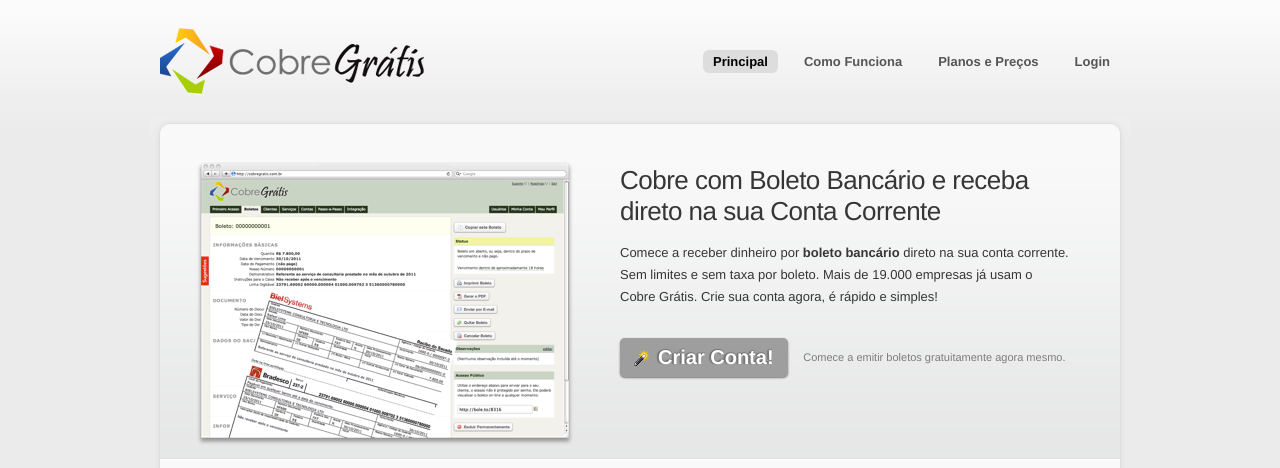
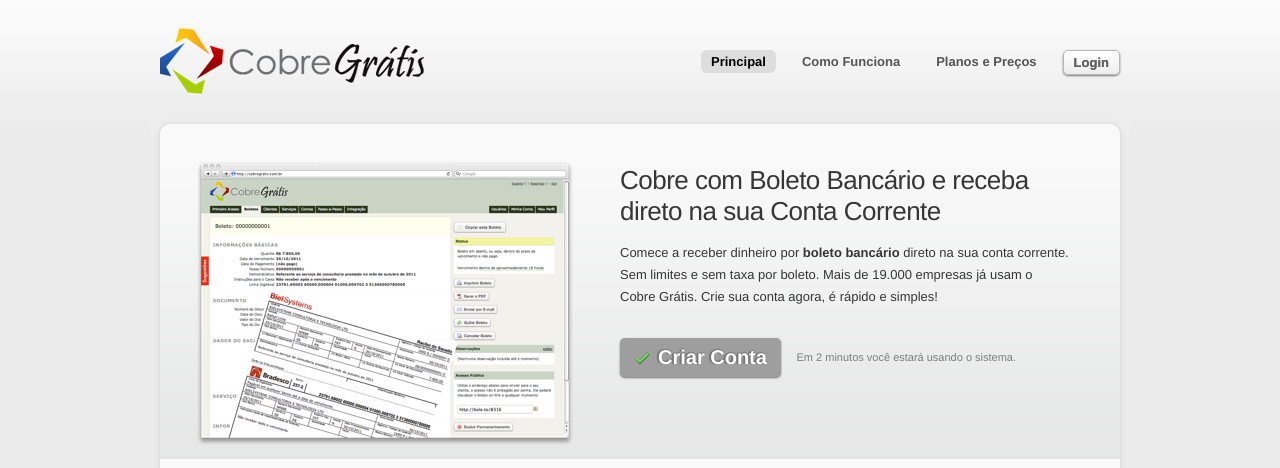
Before and after one commit to CobreGratis/cobregratis.github.io, a Jekyll site: the page built from index.html, in a window 1280 px wide and 900 px high, cut to the strip 0-468 px from the top of the window. Built offline with Jekyll 4.4.1, drawn with Linux system fonts in a browser that asks for light colours; nearby versions of some CDN libraries; some web fonts are replaced; comment, search, counter and statistics services are not loaded; grey boxes are pictures that could not be loaded.

Commit message:
improve call to action

```diff
--- a/_layouts/default.html
+++ b/_layouts/default.html
@@ -87,7 +87,7 @@
 				<li {% if page.slug == 'home' %}class="active"{% endif %}><a href="/">Principal</a></li>
 				<li {% if page.slug == 'como-funciona' %}class="active"{% endif %}><a href="/como-funciona-boleto-bancario/">Como Funciona</a></li>
 				<li {% if page.slug == 'planos' %}class="active"{% endif %}><a href="/planos/">Planos e Preços</a></li>
-				<li><a href="https://app.cobregratis.com.br/users/login">Login</a></li>
+				<li><a href="https://app.cobregratis.com.br/users/login" class="sexybutton sexysimple sexywhite sexymedium">Login</a></li>
 			</ul>
 			<div class="clear"></div>
 		</div>
--- a/como_funciona.html
+++ b/como_funciona.html
@@ -7,7 +7,7 @@
 <div class="header page">
 	<h1>Como Funciona o Boleto Bancário</h1>
 	<ul>
-	  <li><a href="https://app.cobregratis.com.br/accounts/new" class="sexybutton sexysimple sexygreen sexyxxl"><span class="wand">Criar Conta!</span></a></li>
+	  <li><a href="https://app.cobregratis.com.br/accounts/new" class="sexybutton sexysimple sexygreen sexyxxl"><span class="ok">Criar Conta!</span></a></li>
 	</ul>
 </div>
 
--- a/index.html
+++ b/index.html
@@ -12,8 +12,8 @@
   <div class="info">
   	<h1>Cobre com Boleto Bancário e receba direto na sua Conta Corrente</h1>
   	<p>Comece a receber dinheiro por <strong>boleto bancário</strong> direto na sua conta corrente. Sem limites e sem taxa por boleto. Mais de 19.000 empresas já usam o Cobre Grátis. Crie sua conta agora, é rápido e simples!</p>
-  	<a href="https://app.cobregratis.com.br/accounts/new" class="sexybutton sexysimple sexygreen sexyxxl"><span class="wand">Criar Conta!</span></a>
-  	<span class="trial">Comece a emitir boletos gratuitamente agora mesmo.</span>
+  	<a href="https://app.cobregratis.com.br/accounts/new" class="sexybutton sexysimple sexygreen sexyxxl"><span class="ok">Criar Conta</span></a>
+  	<span class="trial">Em 2 minutos você estará usando o sistema.</span>
     <div class="clear"></div>
   </div>
   <!-- End App Info -->
--- a/seguranca.html
+++ b/seguranca.html
@@ -7,7 +7,7 @@
 <div class="header page">
 	<h1>Segurança</h1>
 	<ul>
-	  <li><a href="https://app.cobregratis.com.br/accounts/new" class="sexybutton sexysimple sexygreen sexyxxl"><span class="wand">Criar Conta!</span></a></li>
+	  <li><a href="https://app.cobregratis.com.br/accounts/new" class="sexybutton sexysimple sexygreen sexyxxl"><span class="ok">Criar Conta!</span></a></li>
 	</ul>
 </div>
 
--- a/termos_de_uso.html
+++ b/termos_de_uso.html
@@ -7,7 +7,7 @@
 <div class="header page">
 	<h1>Termos de Uso</h1>
 	<ul>
-	  <li><a href="https://app.cobregratis.com.br/accounts/new" class="sexybutton sexysimple sexygreen sexyxxl"><span class="wand">Criar Conta!</span></a></li>
+	  <li><a href="https://app.cobregratis.com.br/accounts/new" class="sexybutton sexysimple sexygreen sexyxxl"><span class="ok">Criar Conta!</span></a></li>
 	</ul>
 </div>
 
```
Also changed, not shown: planos.html (+6 -6 lines).
